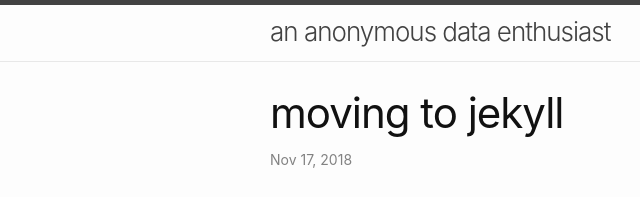
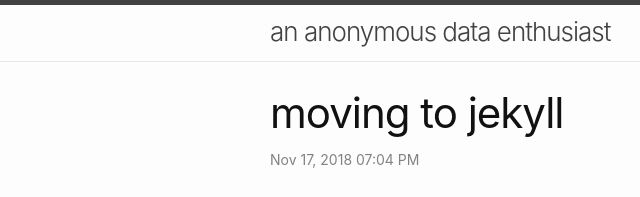
Before and after one commit to datahoarding/datahoarding.github.io, a plain HTML site: page 2018/11/17/moving-to-jekyll.html in a window 1280 px wide. Shown: the top 197 px of the page, 0-640 px from the left. Drawn offline with Linux system fonts and the light colour scheme.

Commit message:
Update moving-to-jekyll.html

```diff
--- a/2018/11/17/moving-to-jekyll.html
+++ b/2018/11/17/moving-to-jekyll.html
@@ -40,7 +40,7 @@
   <header class="post-header">
     <h1 class="post-title p-name" itemprop="name headline">moving to jekyll</h1>
     <p class="post-meta">
-      <time class="dt-published" datetime="2018-11-17T19:04:32-02:00" itemprop="datePublished">Nov 17, 2018
+      <time class="dt-published" datetime="2018-11-17T19:04:32-02:00" itemprop="datePublished">Nov 17, 2018 07:04 PM
       </time></p>
   </header>
 
```
